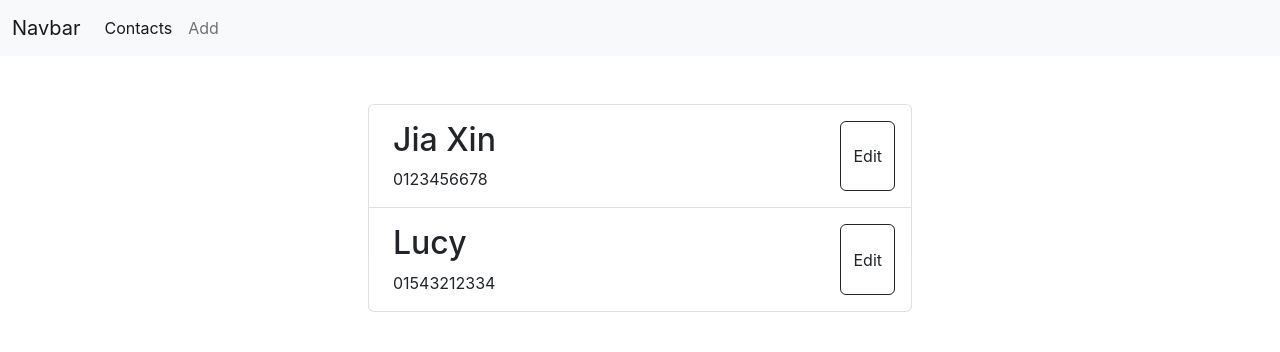
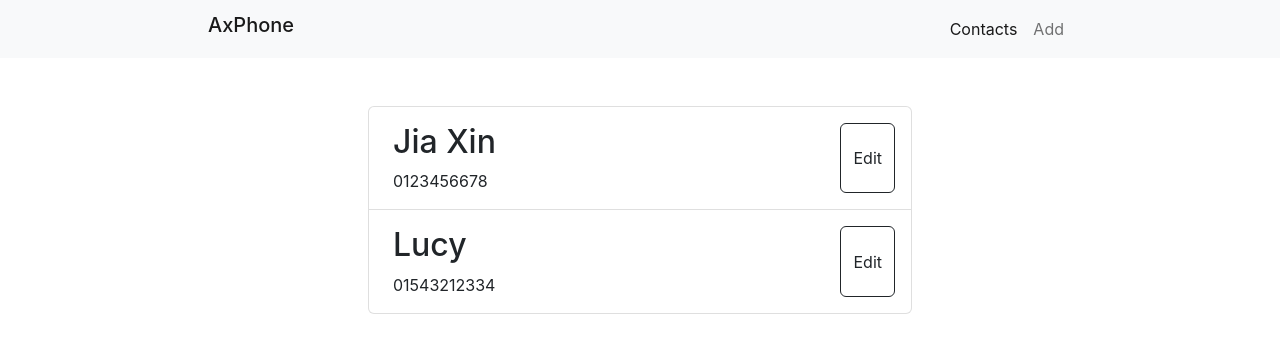
Before and after one commit to eujiaxin/axphone-frontend, a React (Create React App) app: page / in a window 1280 px wide. Shown: the top 352 px of the page. Built offline with nearby package versions, Linux system fonts and the light colour scheme.

Commit message:
Update navbar alignment

```diff
--- a/src/components/Navbar.js
+++ b/src/components/Navbar.js
@@ -1,24 +1,10 @@
 const Navbar = () => {
     return (
         <nav className="navbar navbar-expand-lg bg-light">
-            <div className="container-fluid">
-                <span className="navbar-brand">Navbar</span>
-                <button
-                    className="navbar-toggler"
-                    type="button"
-                    data-bs-toggle="collapse"
-                    data-bs-target="#navbarSupportedContent"
-                    aria-controls="navbarSupportedContent"
-                    aria-expanded="false"
-                    aria-label="Toggle navigation"
-                >
-                    <span className="navbar-toggler-icon"></span>
-                </button>
-                <div
-                    className="collapse navbar-collapse"
-                    id="navbarSupportedContent"
-                >
-                    <ul className="navbar-nav me-auto mb-2 mb-lg-0">
+            <div className="container-fluid px-5 w-75">
+                <span className="navbar-brand h1 mr-auto">AxPhone</span>
+
+                <ul className="nav navbar-nav d-flex">
                     <li className="nav-item">
                         <a className="nav-link active" href="contact-list">
                             Contacts
@@ -31,7 +17,6 @@ const Navbar = () => {
                     </li>
                 </ul>
             </div>
-            </div>
         </nav>
     );
 };
```
Lines whose indentation alone changed are shown as unchanged.
